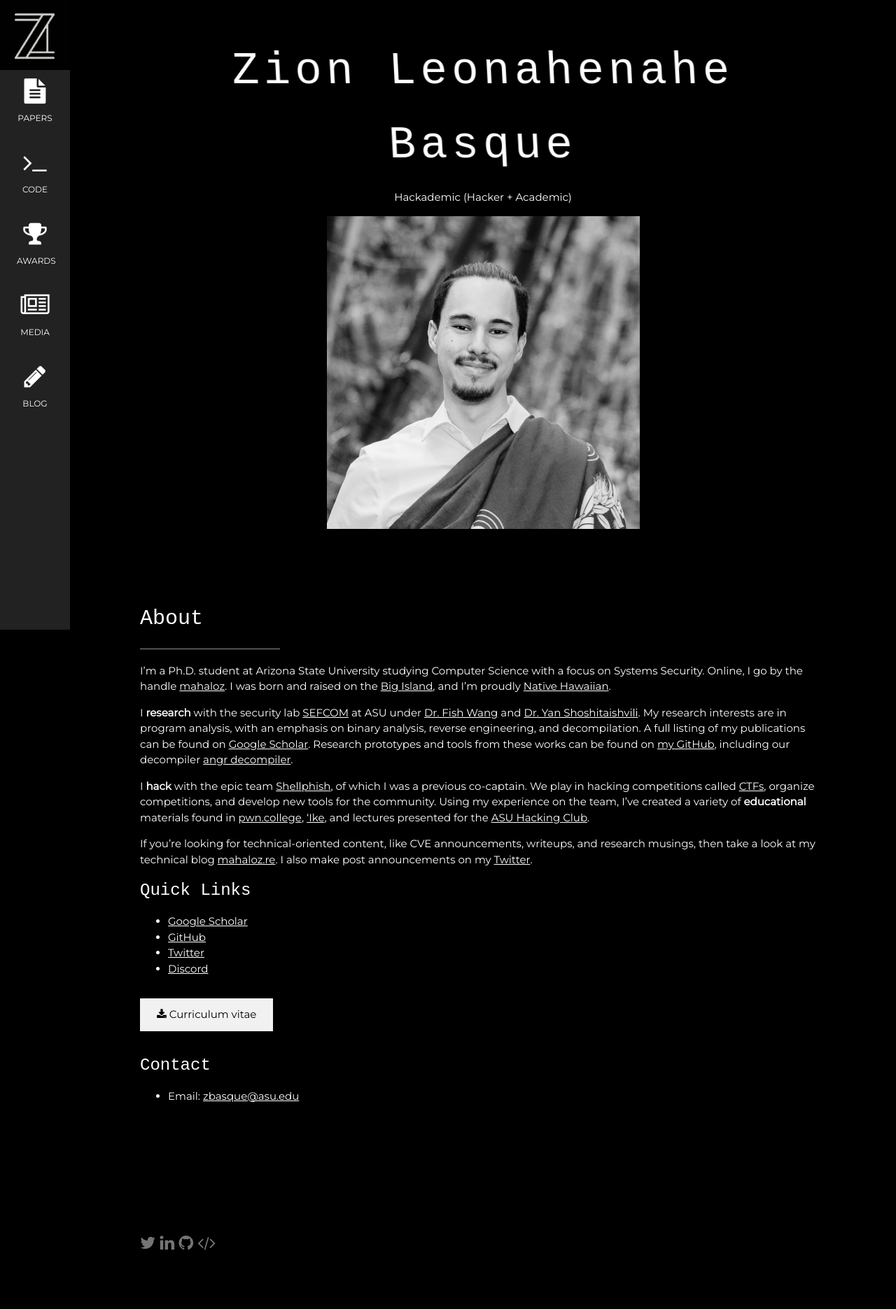
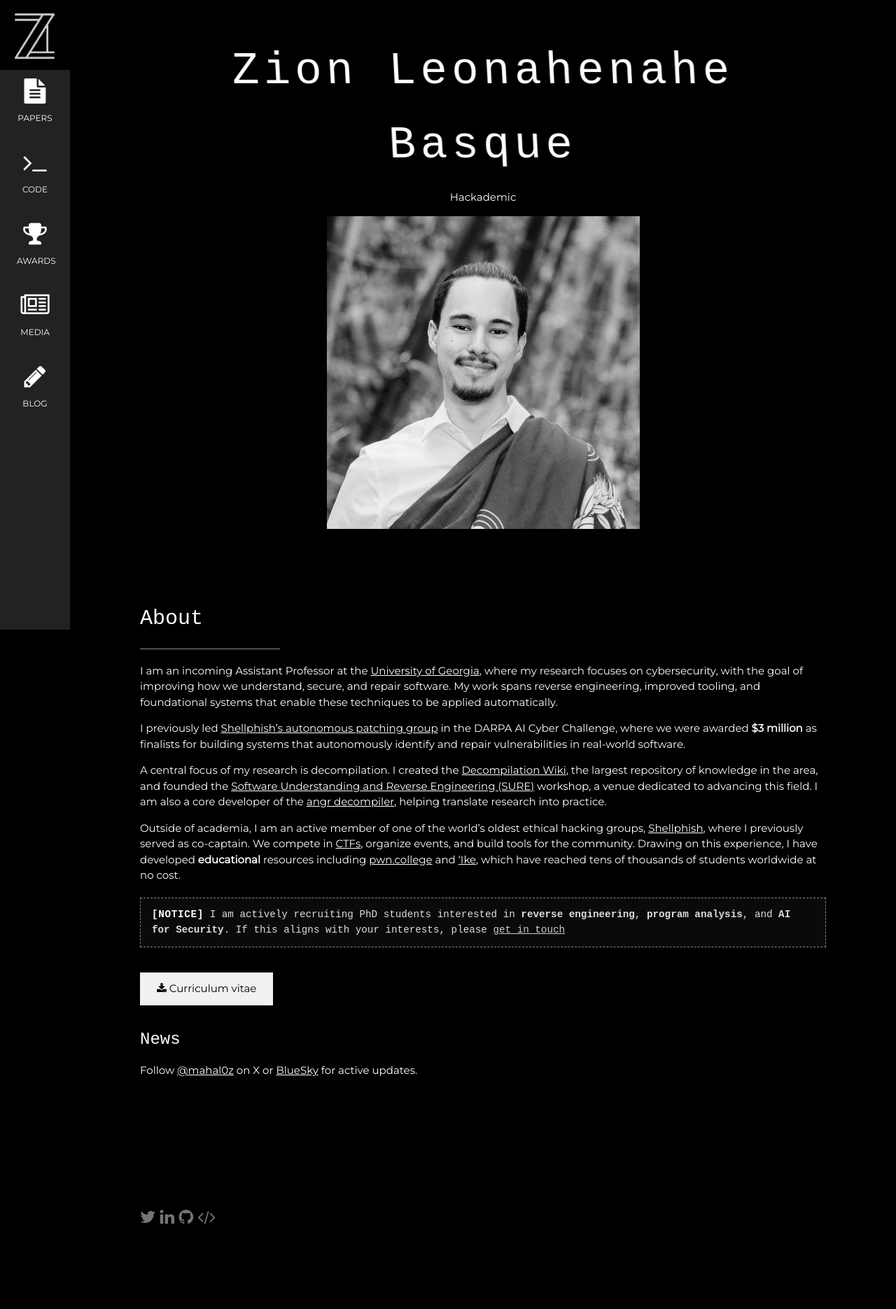
Before and after one commit to mahaloz/zionbasque.com, a Jekyll site: the page built from index.md, in a window 1280 px wide. Shown: the whole page at 70% size. Built offline with Jekyll 4.4.1, drawn with Linux system fonts in a browser that asks for light colours; some web fonts are replaced; after the commit the page ends 1834 px from its top, so only the background shows below that.

Commit message:
Add new position update

```diff
--- a/_layouts/default.html
+++ b/_layouts/default.html
@@ -11,7 +11,7 @@
     id="home">
       <h2 class="glitch w3-jumbo" data-text="Zion Leonahenahe">Zion Leonahenahe</h2>
       <h2 class="glitch w3-jumbo" data-text="Basque">Basque</h2>
-      <p>Hackademic (Hacker + Academic)</p><img src=
+      <p>Hackademic</p><img src=
       "images/pic.jpg" alt="boy" class="w3-image" width="447"
       height="554">
     </header>
--- a/css/glitch.css
+++ b/css/glitch.css
@@ -1,3 +1,51 @@
+/* Notice box — text-game style callout */
+.notice-box {
+	border: 1px dashed #888;
+	padding: 12px 16px;
+	margin: 20px 0;
+	font-family: 'Courier New', Courier, monospace;
+	font-size: 0.95em;
+	line-height: 1.6;
+	color: #ddd;
+	background: rgba(255, 255, 255, 0.04);
+	position: relative;
+}
+
+.notice-box a {
+	color: #ccc;
+	text-decoration: underline;
+}
+
+.notice-box a:hover {
+	color: #fff;
+}
+
+.notice-tag {
+	color: #fff;
+	font-weight: bold;
+	letter-spacing: 0.05em;
+}
+
+.blink {
+	animation: blink-cursor 1s step-end infinite;
+}
+
+@keyframes blink-cursor {
+	0%, 100% { opacity: 1; }
+	50% { opacity: 0; }
+}
+
+/* Twitter embed styling */
+.twitter-timeline-rendered {
+	border: 1px dashed #888 !important;
+	border-radius: 0 !important;
+}
+
+.twitter-timeline {
+	color: #888;
+	font-family: 'Courier New', Courier, monospace;
+}
+
 /* Our mixin positions a copy of our text
 directly on our existing text, while
 also setting content to the appropriate
--- a/index.md
+++ b/index.md
@@ -6,34 +6,23 @@ layout: default
 ## About
 <hr style="width:200px" class="w3-opacity">
 
-I'm a Ph.D. student at Arizona State University studying Computer Science with a focus on Systems Security.
-Online, I go by the handle [mahaloz](https://github.com/mahaloz).
-I was born and raised on the [Big Island](https://en.wikipedia.org/wiki/Hawaii_(island)), and I'm proudly [Native Hawaiian](https://www.nps.gov/locations/hawaii/heritage.htm).
+I am an incoming Assistant Professor at the [University of Georgia](https://computing.uga.edu/), where my research focuses on cybersecurity, with the goal of improving how we understand, secure, and repair software. My work spans reverse engineering, improved tooling, and foundational systems that enable these techniques to be applied automatically.
 
-I **research** with the security lab [SEFCOM](http://sefcom.asu.edu/) at ASU under [Dr. Fish Wang](https://ruoyuwang.me) and [Dr. Yan Shoshitaishvili](https://www.yancomm.net/).
-My research interests are in program analysis, with an emphasis on binary analysis, reverse engineering, and decompilation.
-A full listing of my publications can be found on [Google Scholar](https://scholar.google.com/citations?user=RKZkfRQAAAAJ&hl=en).
-Research prototypes and tools from these works can be found on [my GitHub](https://github.com/mahaloz), including our decompiler [angr decompiler](https://github.com/angr/angr-management).
+I previously led [Shellphish’s autonomous patching group](https://shellphish.net/aixcc/index.html) in the DARPA AI Cyber Challenge, where we were awarded **$3 million** as finalists for building systems that autonomously identify and repair vulnerabilities in real-world software.
 
-I **hack** with the epic team [Shellphish](http://shellphish.net/), of which I was a previous co-captain.
-We play in hacking competitions called [CTFs](https://ctftime.org/ctf-wtf/), organize competitions, and develop new tools for the community.
-Using my experience on the team, I've created a variety of **educational** materials found in [pwn.college](https://pwn.college), ['Ike](https://ike.mahaloz.re), and lectures presented for the [ASU Hacking Club](https://asuhacking.club).
+A central focus of my research is decompilation. I created the [Decompilation Wiki](https://decompilation.wiki), the largest repository of knowledge in the area, and founded the [Software Understanding and Reverse Engineering (SURE)](https://sure-workshop.org) workshop, a venue dedicated to advancing this field. I am also a core developer of the [angr decompiler](https://github.com/angr/angr-management), helping translate research into practice.
 
-If you're looking for technical-oriented content, like CVE announcements, writeups, and research musings, then take a look at my technical blog [mahaloz.re](https://mahaloz.re).
-I also make post announcements on my [Twitter](https://twitter.com/mahal0z).
+Outside of academia, I am an active member of one of the world’s oldest ethical hacking groups, [Shellphish](http://shellphish.net/), where I previously served as co-captain. We compete in [CTFs](https://ctftime.org/ctf-wtf/), organize events, and build tools for the community. Drawing on this experience, I have developed **educational** resources including [pwn.college](https://pwn.college) and ['Ike](https://ike.mahaloz.re), which have reached tens of thousands of students worldwide at no cost.
 
-### Quick Links
-- [Google Scholar](https://scholar.google.com/citations?user=RKZkfRQAAAAJ&hl=en)
-- [GitHub](https://github.com/mahaloz)
-- [Twitter](https://twitter.com/mahal0z)
-- [Discord](https://discordapp.com/users/593280144962224138)
+<div class="notice-box"> <span class="notice-tag">[NOTICE]</span> I am actively recruiting PhD students interested in <b>reverse engineering</b>, <b>program analysis</b>, and <b>AI for Security</b>. If this aligns with your interests, please <a href="mailto:zbasque@asu.edu">get in touch</a><span class="blink">_</span> </div>
 
 <button class="w3-button w3-light-grey w3-padding-large w3-section" onclick="location.href='/files/CV_Academic.pdf'" type="button">
     <i class="fa fa-download"></i>
     Curriculum vitae
 </button>
 
-### Contact
-- Email: [zbasque@asu.edu](mailto:zbasque@asu.edu)
+### News
+Follow [@mahal0z](https://twitter.com/mahal0z) on X or [BlueSky](https://bsky.app/profile/mahal0z.bsky.social) for active updates.
+
 
 <br>
```
Also changed, not shown: papers.md (+1 -0 lines).
